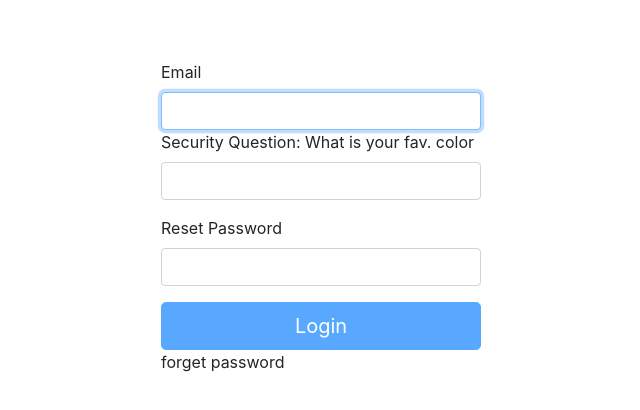
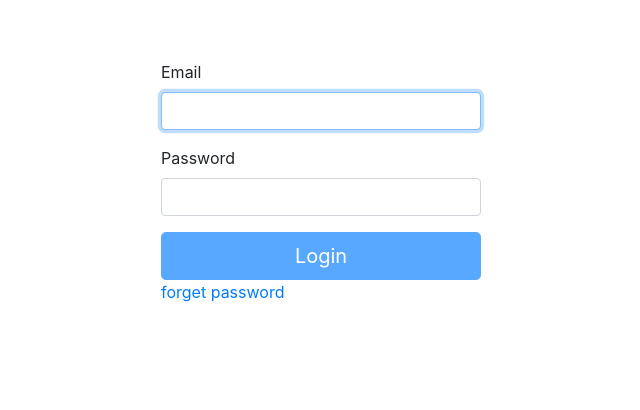
Before and after one commit to msharma55578/Login-Page, a React (Create React App) app: page / in a window 1280 px wide. Shown: the top 410 px of the page, without its empty margins (319-959 px from the left). Built offline with nearby package versions, Linux system fonts and the light colour scheme.

Commit message:
add routing in forget password

```diff
--- a/src/App.js
+++ b/src/App.js
@@ -4,11 +4,16 @@ import Register from "./components/Register"
 import Forget from "./components/Forget"
 import './App.css';
 import 'bootstrap/dist/css/bootstrap.min.css';
+import { Route, Switch } from 'react-router-dom';
 function App() {
   return (
     <div className="Appi">
-      {/* <Register/> */}
-      <Forget/>
+      <Switch>
+				<Route path="/" component={Login} exact/>
+				<Route path="/forget" component={Forget} />
+				{/* <Route path="/create" component={CreatePage} /> */}
+				{/* <Route path='/publish' exact component={Publish}/> */}
+			</Switch>
     </div>
   );
 }
--- a/src/components/Forget.js
+++ b/src/components/Forget.js
@@ -58,7 +58,6 @@ export default function Forget() {
         <Button block size="lg" type="submit" disabled={!validateForm()}>
           Login
         </Button>
-        <label>forget password</label>
       </Form>
     </div>
     )
--- a/src/components/Login.js
+++ b/src/components/Login.js
@@ -2,6 +2,8 @@ import React, { useState } from "react";
 import { Button,Form } from 'react-bootstrap';
 import axios from 'axios';
 import "./Styles.css";
+import { Link } from 'react-router-dom';
+
 export default function Login() {
   const [email, setEmail] = useState("");
   const [password, setPassword] = useState("");
@@ -49,6 +51,9 @@ export default function Login() {
         <Button block size="lg" type="submit" disabled={!validateForm()}>
           Login
         </Button>
+        <Link to="/forget">
+            <label>forget password</label>
+        </Link>
       </Form>
     </div>
     )
--- a/src/index.js
+++ b/src/index.js
@@ -3,10 +3,13 @@ import ReactDOM from 'react-dom';
 import './index.css';
 import App from './App';
 import reportWebVitals from './reportWebVitals';
+import {BrowserRouter as Router} from 'react-router-dom';
 
 ReactDOM.render(
   <React.StrictMode>
-    <App />
+    <Router>
+      <App />
+    </Router>
   </React.StrictMode>,
   document.getElementById('root')
 );
```
Also changed, not shown: 1 other file (tests, documents, lock files or other folders).
